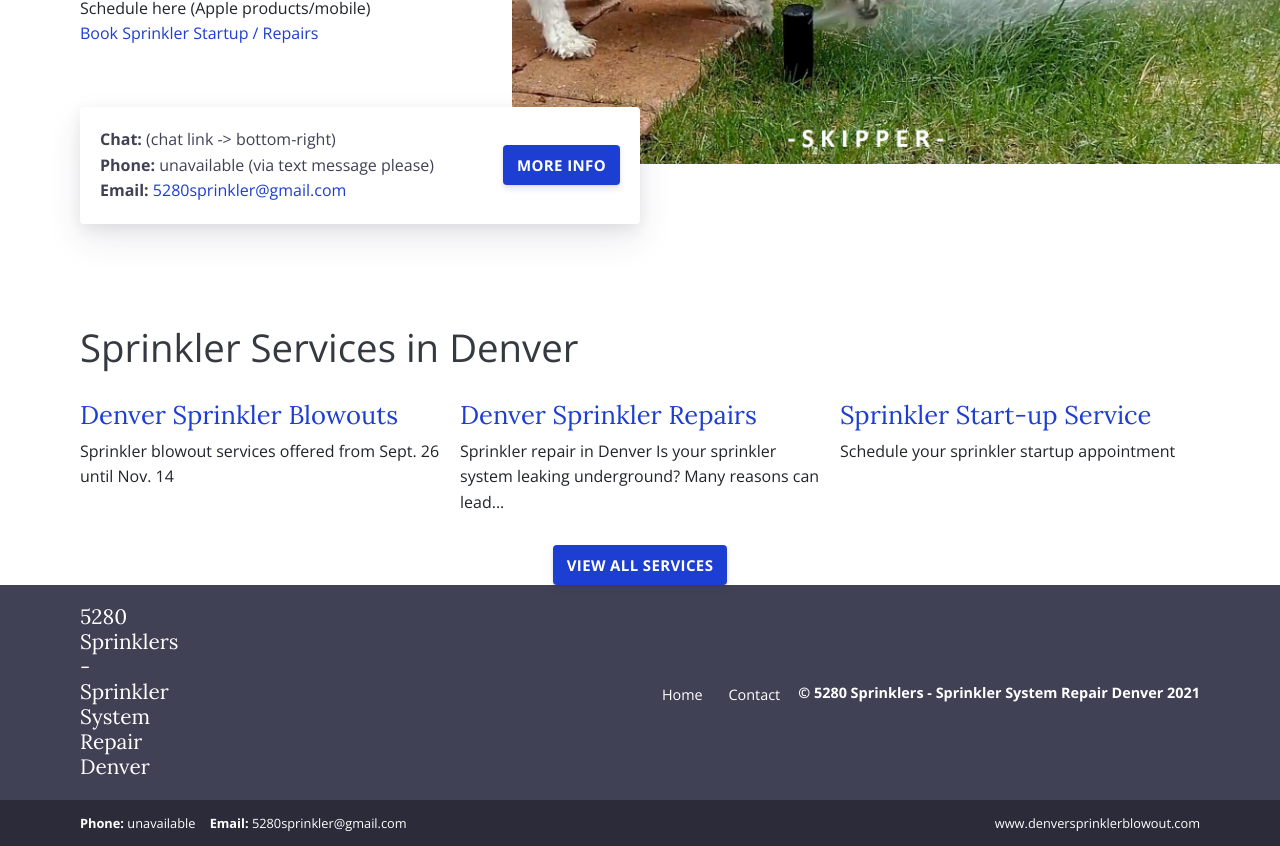
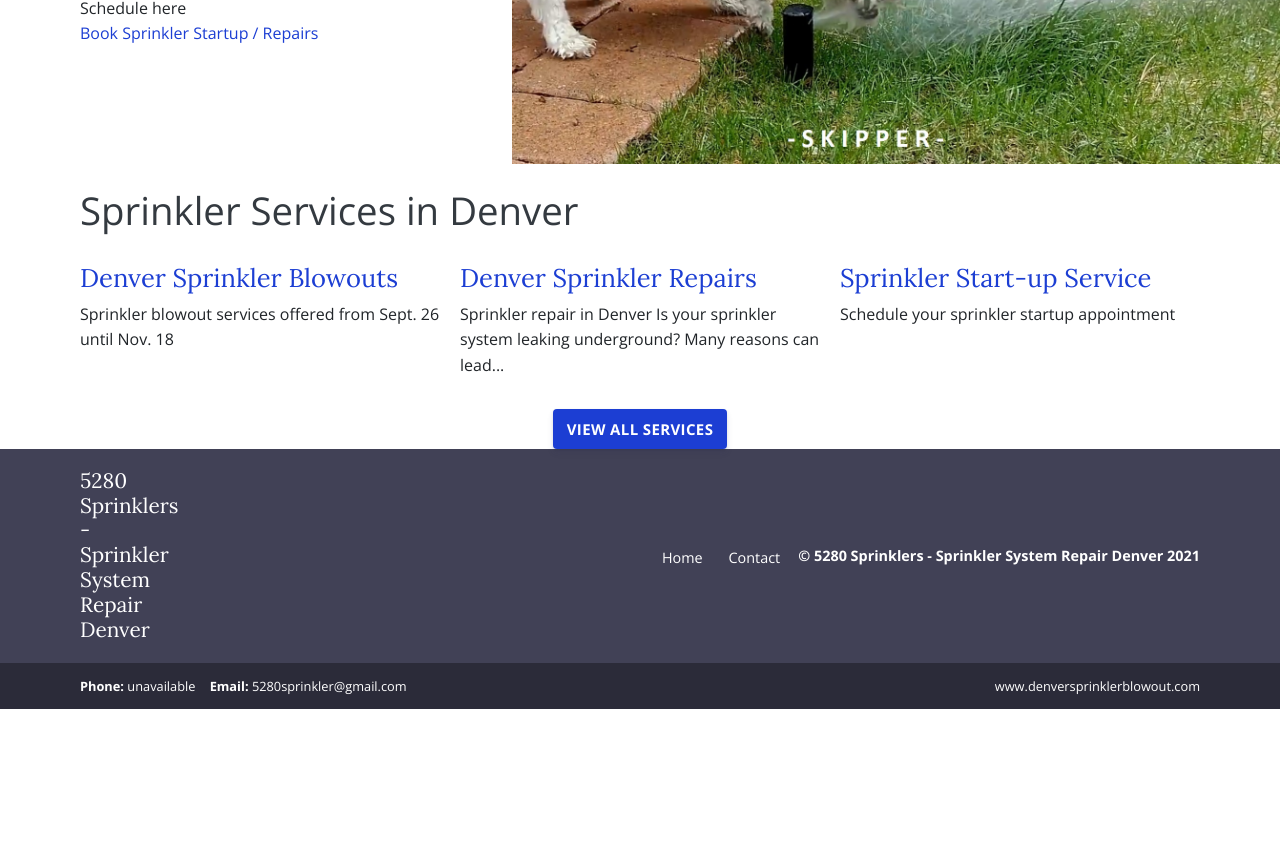
Before and after one commit to xhanuman/5280, a Jekyll site: the page built from index.md, in a window 1280 px wide, cut to the strip 334-1180 px from the top of the page. Built offline with Jekyll 4.4.1, drawn with Linux system fonts in a browser that asks for light colours; after the commit the page ends 1043 px from its top, so only the background shows below that.

```diff
--- a/_layouts/default.html
+++ b/_layouts/default.html
@@ -8,7 +8,7 @@
 <script async src="https://www.googletagmanager.com/gtag/js?id=UA-115742833-3"></script>
   <link rel="icon" href="{{site.baseurl}}/images/favicon.png">
   <link href="{{site.baseurl}}/assets/css/style.css" rel="stylesheet">
-  <script type="text/javascript">window.$crisp=[];window.CRISP_WEBSITE_ID="2dacf4fe-4d7b-4b60-973f-b3682d72922f";(function(){d=document;s=d.createElement("script");s.src="https://client.crisp.chat/l.js";s.async=1;d.getElementsByTagName("head")[0].appendChild(s);})();</script>
+  <!--<script type="text/javascript">window.$crisp=[];window.CRISP_WEBSITE_ID="2dacf4fe-4d7b-4b60-973f-b3682d72922f";(function(){d=document;s=d.createElement("script");s.src="https://client.crisp.chat/l.js";s.async=1;d.getElementsByTagName("head")[0].appendChild(s);})();</script>-->
   <script>
   window.dataLayer = window.dataLayer || [];
   function gtag(){dataLayer.push(arguments);}
--- a/_services/denver-sprinkler-blowout-service.md
+++ b/_services/denver-sprinkler-blowout-service.md
@@ -3,4 +3,4 @@ title: 'Denver Sprinkler Blowouts'
 image: '/services/noun_591323.png'
 ---
 
-Sprinkler blowout services offered from Sept. 26 until Nov. 14
+Sprinkler blowout services offered from Sept. 26 until Nov. 18
--- a/contact.html
+++ b/contact.html
@@ -26,7 +26,7 @@ bodyClass: page-contact
       -->
         {% endif %}
       </ul>
-      *Schedule using this link if using Apple products or via mobile
+      Schedule
        <a href="https://aurorablowout.genbook.com">Book Sprinkler Startup / Repairs</a>
 <br>
 <div id="genbook-widget-booking"></div>
--- a/index.md
+++ b/index.md
@@ -9,12 +9,12 @@ bodyClass: page-home
     <h1>5280 Sprinklers</h1><h3>Denver Sprinkler Repairs</h3>
     <p>Denver Sprinkler Repairs and Start-up</p>
     <img class="size-medium wp-image-21" title="Denver Sprinkler Start up" src="http://www.denversprinklerblowout.com/wp-content/uploads/2010/04/sprinklerStartUP-300x102.jpg" alt="" width="300" height="102"/><br>
-    Schedule here (Apple products/mobile)<br>
+    Schedule here<br>
     <a href="https://aurorablowout.genbook.com">Book Sprinkler Startup / Repairs</a>
   </div>
 </div>
 
-<div class="container pt-2">
+<!--<div class="container pt-2">
   <div class="call">
     <div class="call-box-top">
       <div class="call-phone"><strong>Chat:</strong> (chat link -> bottom-right)</div>
@@ -30,6 +30,7 @@ bodyClass: page-home
     </div>
   </div>
 </div>
+-->
 
 <div class="container pt-8 pt-md-10">
   <div class="row justify-content-start">
--- a/team.html
+++ b/team.html
@@ -10,7 +10,7 @@ bodyClass: page-team-list
       <div class="col-12">
         <h1>Meet Conrad</h1>
         <p>
-          There is no 'i' in Team, but Conrad generally works alone.  So when you set up an appointment, you know exactly who to expect.
+          <!--There is no 'i' in Team, but Conrad generally works alone.  So when you set up an appointment, you know exactly who to expect.-->
         </p>
       </div>
     </div>
```
Also changed, not shown: onlinescheduling.md (+1 -2 lines), 1 other file.
